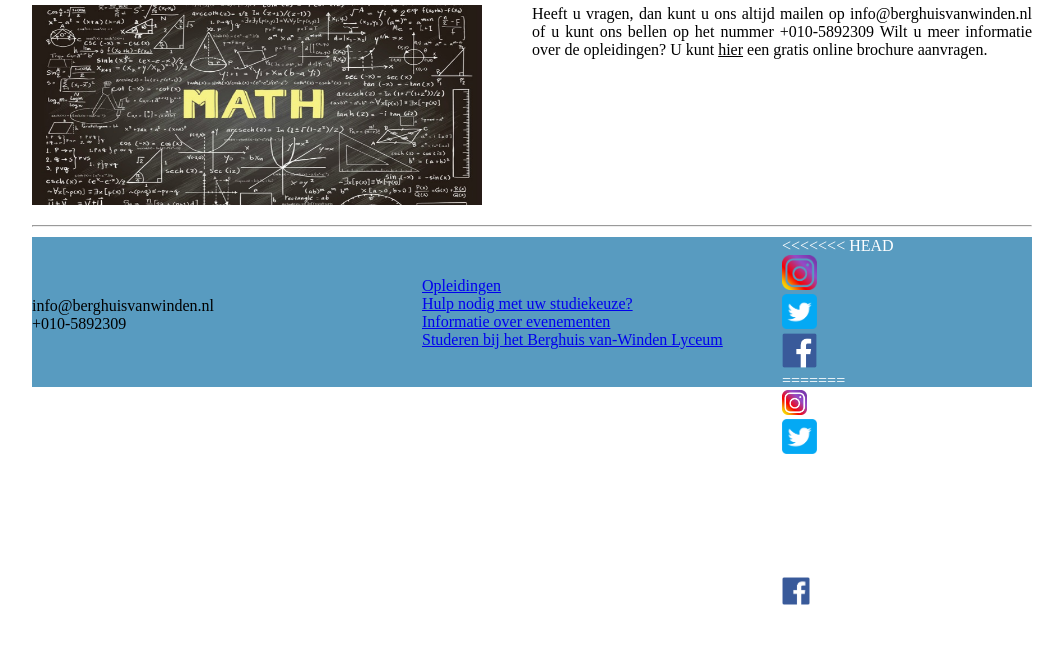
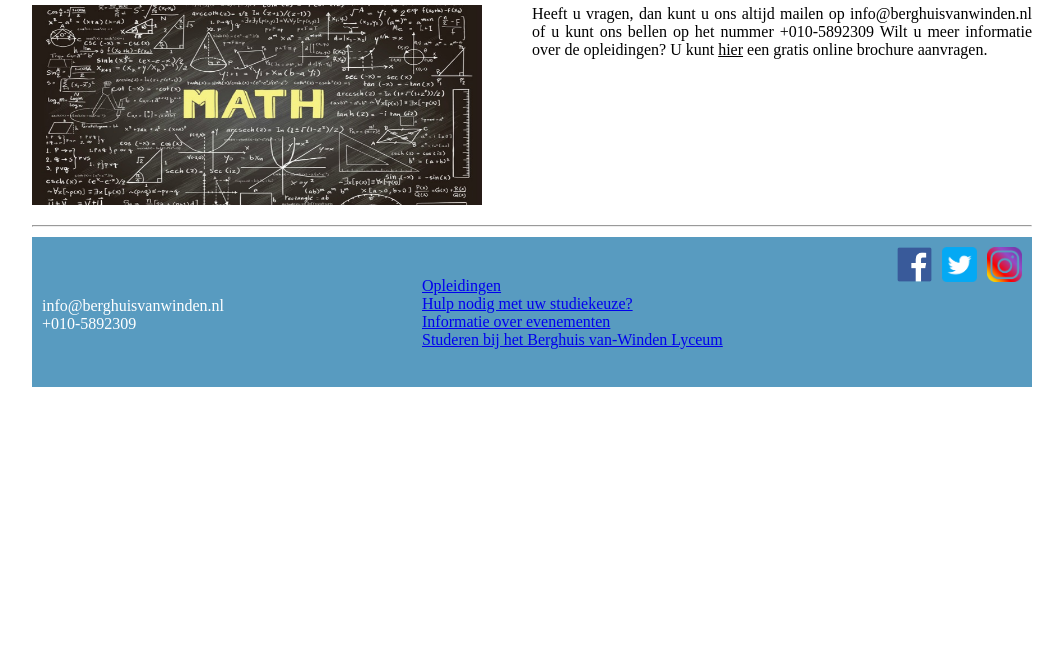
Before and after one commit to PatrickVording/Project-Boze-Wolf, a PHP site: page /home.html in a window 1280 px wide. Shown: the part 642-1287 px from the top of the page, without its empty margins (108-1171 px from the left). After the commit the page ends 1029 px from the top, so only its background shows below. Run offline with PHP 8.4, Linux system fonts and the light colour scheme.

Commit message:
home page aangepast

```diff
--- a/home.html
+++ b/home.html
@@ -81,7 +81,7 @@
 					</div>
 
 					<div class="footerRight">
-<<<<<<< HEAD
+
 						<div class="socialMedia">
 							<img src="images/Instagram-Icon.png" alt="Instagram Icon" height="35px" width="35px">
 						</div>
@@ -91,11 +91,9 @@
 						<div class="socialMedia">
 							<img src="images/1000px-F_icon.svg.png" alt="twitter Icon" height="35px" width="35px">
 						</div>
-=======
-						<div class="socialmediaicoon1"><img src="images/Instagram-Icon.png" alt="Instagram Icon" height="25px" width="25px"></div>
-						<div class="socialmediaicoon2"><img src="images/twitter-squared.png" alt="twitter Icon" height="35px" width="35px"></div>
-						<div class="socialmediaicoon3"><img src="images/1000px-F_icon.svg.png" alt="twitter Icon" height="27.5px" width="27.5px"></div>
->>>>>>> a3a9b05db86ca4bce2a226a9a15bc758b2bae9e6
+
+
+
 					</div>
 
 		</div>
--- a/stylesheet.css
+++ b/stylesheet.css
@@ -142,7 +142,7 @@ ul	{
 
 .footerRight
 	{
-		margin-top: 10px;
+		margin-top:10px;
 		height: 150px;
 		float: left;
 		background-color:#589BC0;
@@ -150,24 +150,18 @@ ul	{
 		color: white;
 	}
 
-<<<<<<< HEAD
 .socialMedia
-=======
-}
-
-.socialmediaicoon2 {
-	margin-top:115px;
-	float:left;
-}
-
-.socialmediaicoon3 {
-	margin-top:119px;
+{
+	float:right;
+	margin-top: 10px;
+	margin-right: 10px;
 }
 
 .footertext1 {
-	color:black;
+	color:white;
 	text-align:center;
 	margin-top:60px;
+	margin-left: 10px;
 }
 
 .footertext2 {
@@ -176,4 +170,3 @@ ul	{
 	margin-top:40px;
 	margin-left:140px;
 }
->>>>>>> a3a9b05db86ca4bce2a226a9a15bc758b2bae9e6
```
